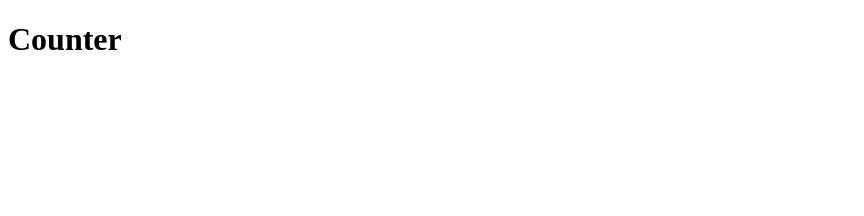
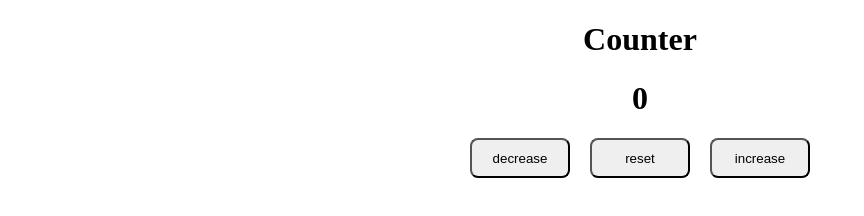
Before and after one commit to jihaneeee/simple-counter, a plain HTML site: page index.html in a window 1280 px wide. Shown: the whole page, without its empty margins (0-864 px from the left). Drawn offline with Linux system fonts and the light colour scheme.

Commit message:
add counter page script

```diff
--- a/index.html
+++ b/index.html
@@ -4,8 +4,23 @@
     <meta charset="UTF-8">
     <meta name="viewport" content="width=device-width, initial-scale=1.0">
     <title>Document</title>
+    <link rel="stylesheet" href="style.css">
 </head>
+
 <body>
-    <h1>Counter</h1>
+    <div class="counter_container">
+
+        <h1>Counter</h1>
+        <h1 id="number">0</h1>
+
+        <div class="manage">
+            <button id="decrease" >decrease</button>
+            <button id="reset" >reset</button>
+            <button id="increase">increase</button>
+        </div>
+    </div>
+
+    <script src="script.js"></script>
+
 </body>
 </html>
--- /dev/null
+++ b/script.js
@@ -0,0 +1,20 @@
+const numberElement = document.getElementById("number");
+const increaseElement = document.getElementById("increase");
+const decreaseElement = document.getElementById("decrease");
+const resetElement = document.getElementById("reset");
+
+
+
+
+ increaseElement.addEventListener("click",function(){
+
+    numberElement.innerHTML++;
+ });
+ decreaseElement.addEventListener("click",function(){
+
+    numberElement.innerHTML--;
+ });
+ resetElement.addEventListener("click",function(){
+
+    numberElement.innerHTML = 0;
+ });
--- /dev/null
+++ b/style.css
@@ -0,0 +1,24 @@
+h1{
+    text-align: center;
+}
+.counter_container {
+    text-align: center;
+
+}
+
+.manage {
+    display: flex;
+    justify-content: center; /* Center the blocks horizontally */
+    align-items: center; /* Align blocks vertically */
+    gap: 20px; /* Add space between blocks */
+
+  }
+
+
+button {
+
+
+    width: 100px;
+    height: 40px;
+    border-radius: 8px;
+  }
```
